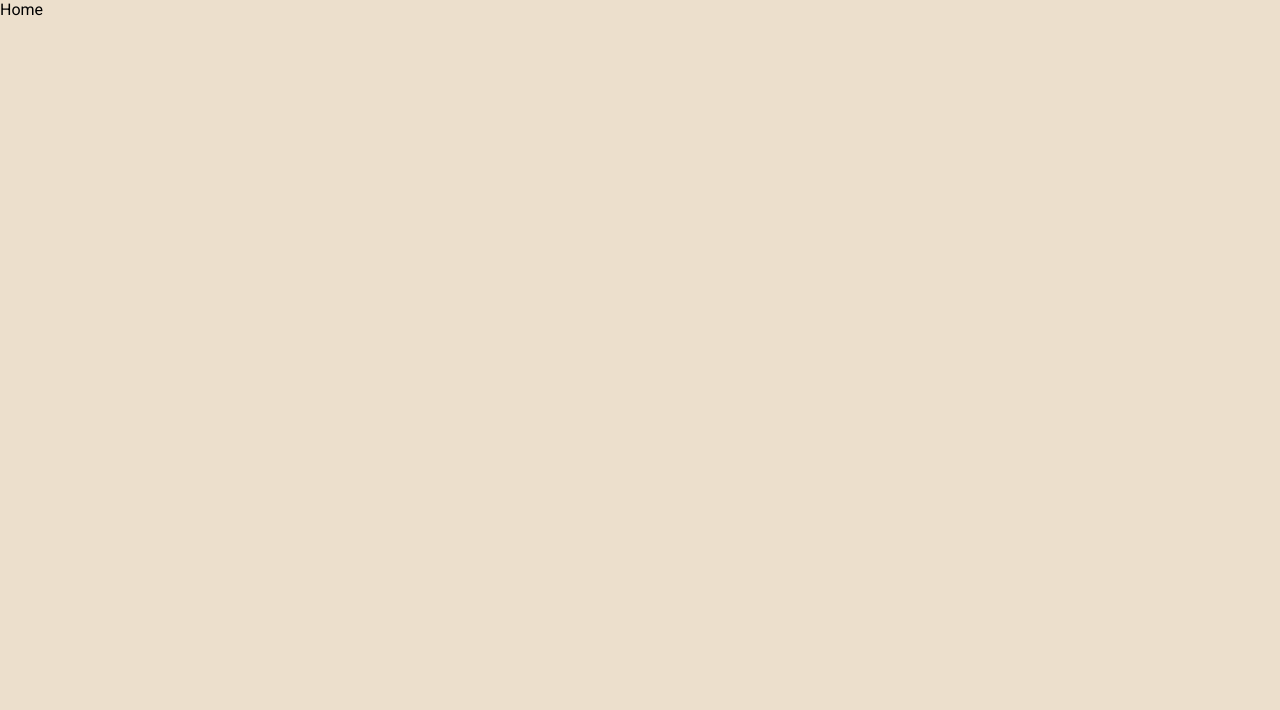
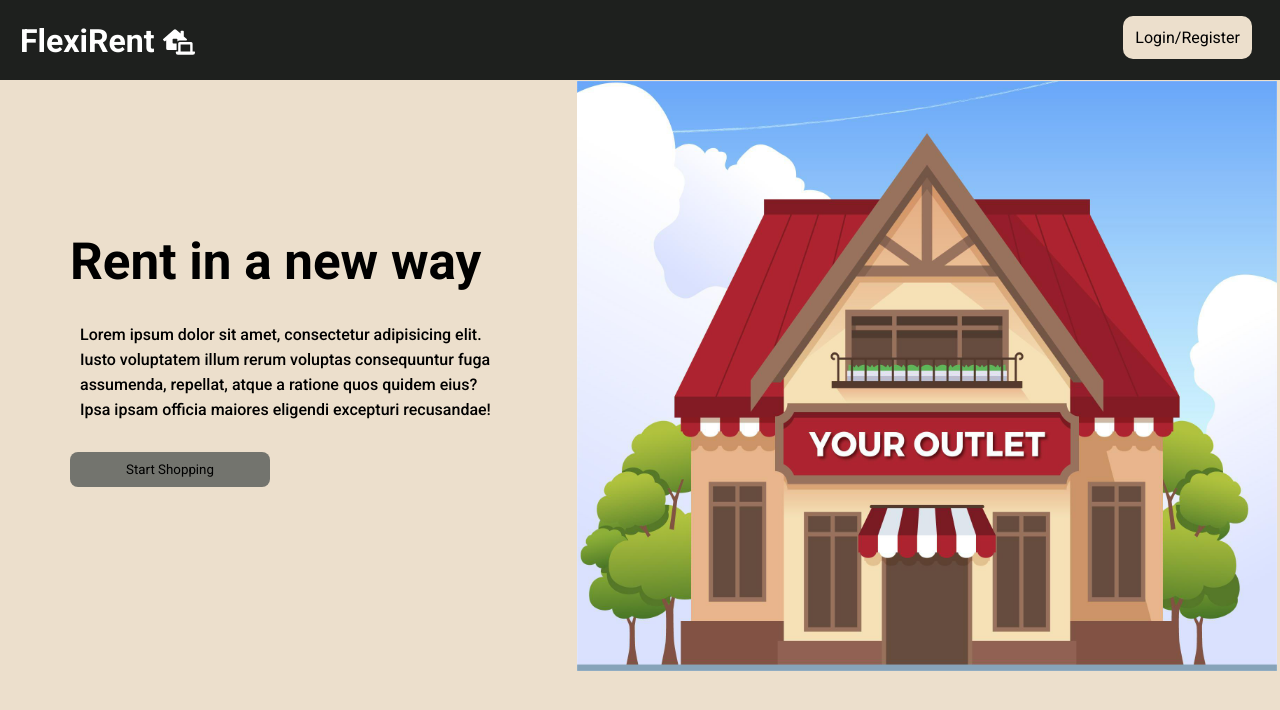
Before and after one commit to Prateekaditya/Flexirent, a React (Vite) app in the folder frontend/: page /users in a window 1280 px wide. Shown: the top 710 px of the page. Built offline with nearby package versions, Linux system fonts and the light colour scheme.

Commit message:
commitit

```diff
--- a/frontend/src/App.jsx
+++ b/frontend/src/App.jsx
@@ -1,4 +1,4 @@
-import Home from "./pages/home/home"
+import Home from "./pages/home/Home"
 import Login from "./pages/login/Login"
 import Register from "./pages/register/Register"
 import Landing from "./pages/landingPage/Landing"
--- a/frontend/src/components/navbar/Navbar.jsx
+++ b/frontend/src/components/navbar/Navbar.jsx
@@ -5,6 +5,7 @@ import { FaSearch,FaHome } from "react-icons/fa";
 import { FaUserTie } from "react-icons/fa";
 import { BiLogOut } from "react-icons/bi";
 import { Link, useNavigate } from 'react-router-dom';
+import { FaShoppingCart } from "react-icons/fa";
 const Navbar = () => {
   const navigate = useNavigate()
   const [isLogin,setLogin]=useState(false)
@@ -78,8 +79,28 @@ const Navbar = () => {
          ) : (
            // Links specific to customer role
            <>
-             <Link className="nav-link" to="/products">Products</Link>
-             <Link className="nav-link" to="/cart">Cart</Link>
+             {/* <Link className="nav-link" to="/products">Products</Link>
+             <Link className="nav-link" to="/cart">Cart</Link> */}
+                        <div className="forseller">
+          <div className='inputfieldDivuser'> <input className='inputForuser' type='text' placeholder='Search'></input> <FaSearch className='input_serach'/></div>
+          <div className="forProfile" onClick={toggleDropDown}>
+            <FaUserTie/>
+            <span>{name}</span>
+          </div>
+          <div className="pagelinkforUser">
+            <div><p>Home</p></div>
+            <div><p>Categories</p></div>
+           <div> <p>Services</p></div>
+            <div><p>Contact Us</p></div>
+           <div> <p>About us</p></div>
+           <div><Link to='/cart'> <FaShoppingCart className='cart'/></Link></div>
+          </div>
+          {isOpen && (<div className='menu_dropdown'>
+            <Link className="nav-link" to="/users"><FaHome/>Home</Link>
+            <Link className="nav-link" to="/cart"><FaShoppingCart/>Cart</Link>
+             <span className="nav-link"  onClick={handleLogout}><BiLogOut/>Logout</span>
+          </div>)}
+          </div>
            </>
         )}
        </div>
--- a/frontend/src/components/navbar/navbar.css
+++ b/frontend/src/components/navbar/navbar.css
@@ -109,3 +109,59 @@
     border-radius: 10px;
     transition: 200ms;
 }
+.inputForuser{
+    width: 500px;
+    height: 40px;
+    padding: 10px;
+    padding-left: 20px;
+    border-radius: 15px;
+    border: none;
+    /* font-size: rem; */
+}
+.input_serach{
+    position: relative;
+    top: 5px;
+    left: -35px;
+
+    color: rgb(68, 67, 67);
+}
+.inputForuser:focus{
+    outline: 2px solid #ECDFCC;
+    /* border: 2px;
+    border-color: #ECDFCC; */
+}
+.inputfieldDivuser{
+    position: relative;
+    left: -280px;
+    width: max-content;
+    /* background-color: #ECDFCC; */
+}
+.pagelinkforUser{
+    position: absolute;
+    display: flex;
+    right: 280px;
+    /* justify-content: space-between; */
+    gap: 20px;
+  top: 30px;
+  font-size: 0.9rem;
+  padding: 4px;
+    /* background-color: #ECDFCC; */
+
+}
+.pagelinkforUser div{
+    cursor: pointer;
+}
+.cart{
+    /* background-color: aliceblue; */
+    color: white;
+    padding: 3px;
+    height: 30px;
+    width: 40px;
+    /* border: 1px solid #73746e; */
+    /* border-radius: 50%; */
+    /* border-radius: 20%; */
+    font-size: 1.6rem;
+    position: relative;
+    top: -8px;
+    left: 70px;
+}
--- a/frontend/src/components/sellerBar/SellerBar.jsx
+++ b/frontend/src/components/sellerBar/SellerBar.jsx
@@ -17,11 +17,7 @@ const SellerBar = () => {
     navigate('/')
   }
   // const [select ,setSelect]=useState('');
-  // // useEffect (()=>{
-  // //   const onSelect =()=>{
 
-  // //   }
-  // // },[])
   // const onSelect =(itemName) =>{
   //   setSelect(itemName)
   //   console.log(itemName)
--- a/frontend/src/pages/home/Home.jsx
+++ b/frontend/src/pages/home/Home.jsx
@@ -1,7 +1,26 @@
+import { useState } from "react"
+import Navbar from "../../components/navbar/Navbar"
+import "./home.css"
+const Home = () => {
+  const [shopping,hasStartedShopping]=useState(false)
 
-const Home = () => {
+  const toggleShopping = ()=>{
+    hasStartedShopping(!shopping)
+  }
   return (
-    <div>Home</div>
+    <>
+    <div>
+      <Navbar/>
+      { shopping ? (<></> ):(
+      <div className="hero">
+        <div className="paraHero">
+          <h1>Rent in a new way</h1>
+          <p>Lorem ipsum dolor sit amet, consectetur adipisicing elit. Iusto voluptatem illum rerum voluptas consequuntur fuga assumenda, repellat, atque a ratione quos quidem eius? Ipsa ipsam officia maiores eligendi excepturi recusandae!</p>
+          <button onClick={toggleShopping}> Start Shopping</button>
+        </div>
+        <img className="bodyimgofhero" src="./Outlet.jpg" alt='outlook'/>
+      </div>)}
+    </div></>
   )
 }
 
--- /dev/null
+++ b/frontend/src/pages/home/home.css
@@ -0,0 +1,39 @@
+.bodyimgofhero{
+    height: 590px;
+    width: 700px;
+    position: relative;
+    left: 17px;
+}
+.hero{
+    display: flex;
+    padding: 20px;
+    position: relative;
+    top: 61px;
+    justify-content: space-between;
+}
+.paraHero{
+    padding: 50px;
+    width: 700px;
+    display: flex;
+    flex-direction: column;
+    gap: 20px;
+    position: relative;
+    top: 100px;
+}
+.paraHero h1{
+    font-size: 3.2rem;
+
+}
+.paraHero p{
+    padding: 10px;
+    font-weight: 500;
+    line-height: 25px;
+}
+.paraHero button{
+    padding: 10px;
+    width: 200px;
+    border-radius: 8px;
+    /* border: 1px solid black; */
+    border: none;
+    background-color: #73746e;
+}
--- a/frontend/src/pages/landingPage/Landing.jsx
+++ b/frontend/src/pages/landingPage/Landing.jsx
@@ -47,12 +47,12 @@ const Landing = () => {
                             { role === 'seller'?(
                             <Link className='sellerLink' to='/seller'><div className="seller">
                                 <CiShop  className='rolesicon'/>
-                                <span> Seller</span>
+                                <span> Seller Dashboard</span>
                                 {/* <p><center>List your products and reach thousands of potential customers through our expansive marketplace</center></p> */}
                             </div></Link>):role==='customer'?(
                             <div className="customer">
                                 <FaUser className='rolesicon'/>
-                                <span>Customer</span>
+                                <span>Customer Dashboard</span>
                             </div>):(<div>
                                 You Have No role
                             </div>)}
```
Also changed, not shown: frontend/public/Outlet.jpg (added).
